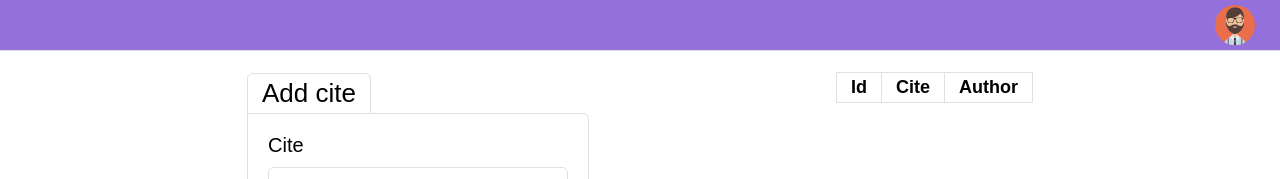
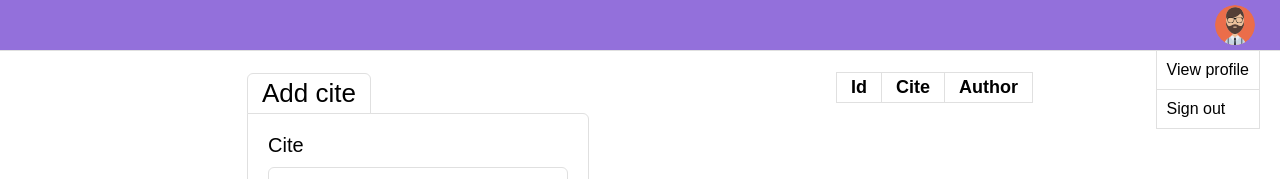
Before and after one commit to lexantus/cites, a React app: page / in a window 1280 px wide. Shown: the top 179 px of the page. Built offline with nearby package versions, Linux system fonts and the light colour scheme; no server answers.

Commit message:
+ profile menu to header

```diff
--- a/src/components/ProfileMenu/index.css
+++ b/src/components/ProfileMenu/index.css
@@ -1,10 +1,43 @@
 .avatar {
   display: block;
+  position: absolute;
+  right: 20px;
+  font-family: "Exo 2", sans-serif;
+}
+
+.avatar img {
   width: 40px;
   height: 40px;
   padding: 5px;
   border-radius: 50%;
   object-fit: cover;
-  position: absolute;
+  cursor: pointer;
+}
+
+.avatar ul {
+  position: fixed;
+  top: 50px;
   right: 20px;
+  border: 1px solid #e0e0e0;
+  margin: 0;
+  padding: 0;
+  list-style: none;
 }
+
+.avatar li {
+  background: white;
+  padding: 10px;
+  transition: 0.5s;
+  user-select: none;
+  cursor: pointer;
+  border-bottom: 1px solid #e0e0e0;
+}
+
+.avatar li:last-child {
+  border-bottom: none;
+}
+
+.avatar li:hover {
+  background: rebeccapurple;
+  color: white;
+}
--- a/src/components/ProfileMenu/index.js
+++ b/src/components/ProfileMenu/index.js
@@ -5,6 +5,10 @@ const ProfileMenu = () => {
   return (
     <div className={styles.avatar}>
       <img src="placeholder.svg" alt="" />
+      <ul>
+        <li>View profile</li>
+        <li>Sign out</li>
+      </ul>
     </div>
   );
 };
```
